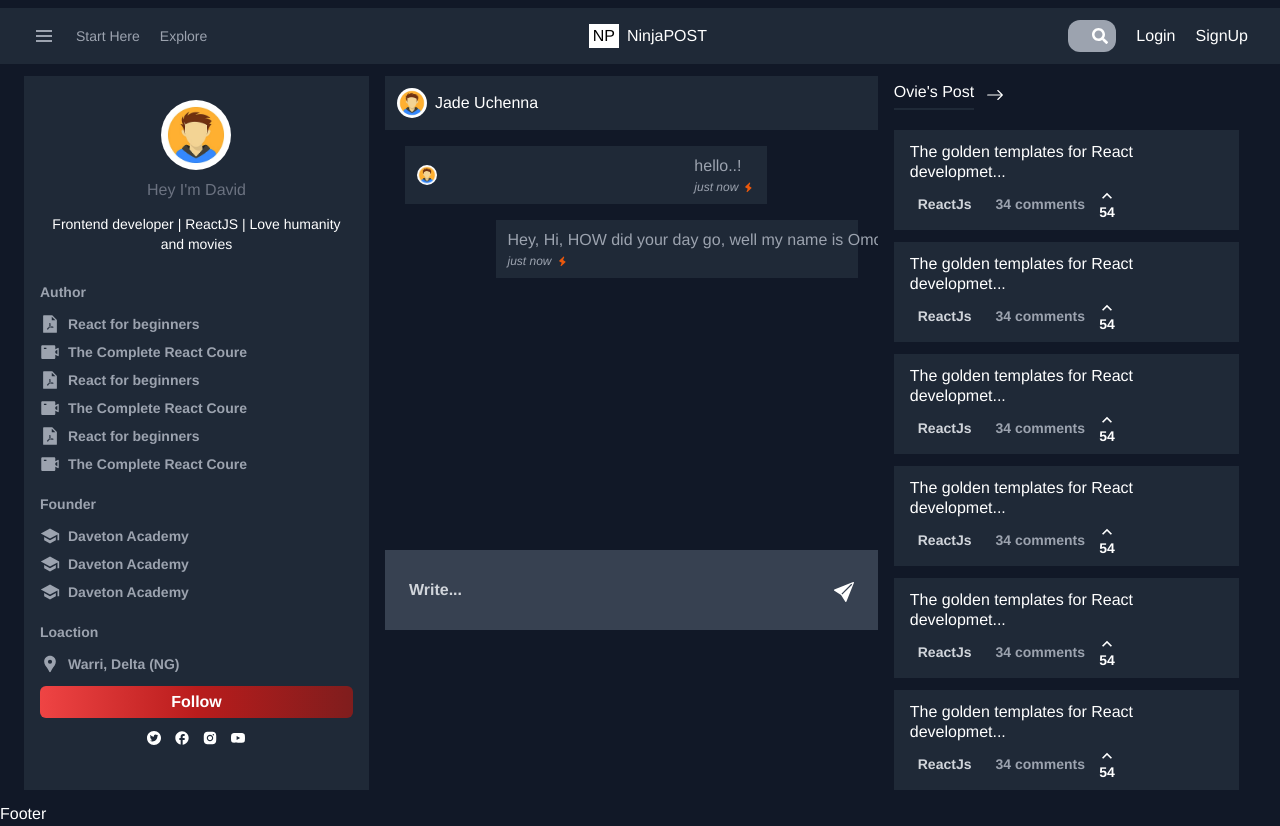
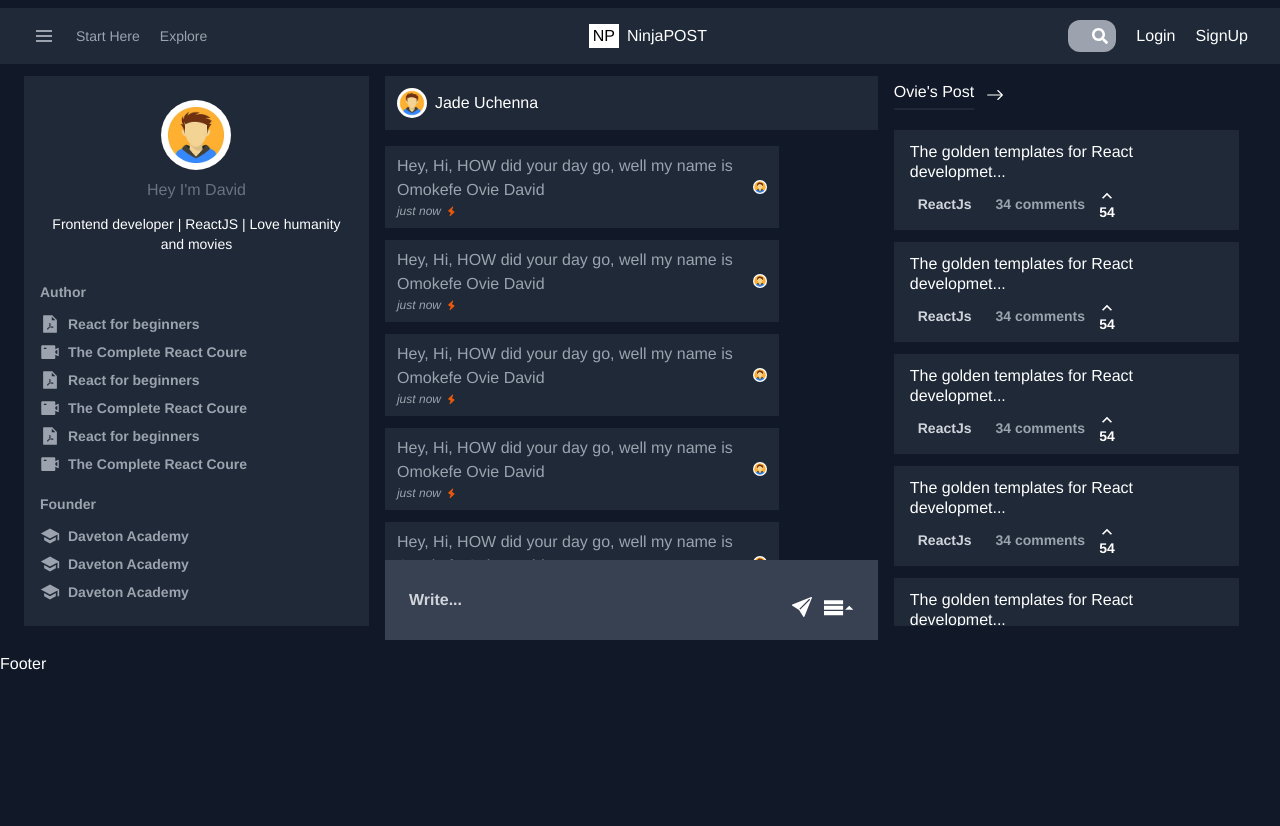
Before and after one commit to ovie-daveth/NinjaPost, a React (Create React App) app in the folder client/: page /chat in a window 1280 px wide. After the commit the page ends 800 px from the top, so only its background shows below. Built offline with nearby package versions, Linux system fonts and the light colour scheme.

Commit message:
Rearranged the chats componets

```diff
--- a/client/src/components/SenderMessage.jsx
+++ /dev/null
@@ -1,23 +0,0 @@
-import React, { useState } from 'react'
-import avatar from '../assets/avatar.jpg'
-import {TiFlash} from 'react-icons/ti'
-
-const SenderMessage = () => {
-    const [seen, setSeen] = useState(true)
-  return (
-    <div className=' flex items-center justify-between px-3 bg-gray-800 text-gray-400 gap-4 font-medium w-[80%] py-2'>
-        <div className="flex">
-            <img src={avatar} alt="avala"
-            width="20px"
-            className='rounded-full'
-            />
-        </div>
-        <div className="flex flex-col">
-            <p>hello..!</p>
-            <small className='flex items-center gap-1'><span className='italic text-[12px]'>just now</span><span className={`${ seen ? 'text-orange-600': 'text-gray-400'}`}><TiFlash /></span></small>
-        </div>
-    </div>
-  )
-}
-
-export default SenderMessage
--- /dev/null
+++ b/client/src/components/chat/ChatInput.jsx
@@ -0,0 +1,30 @@
+import React from 'react'
+import { BsSendFill} from 'react-icons/bs'
+import {ImMenu4} from 'react-icons/im'
+
+const ChatInput = () => {
+
+    const SendMessage = (e) => {
+        e.preventDefault()
+    }
+  return (
+    <div>
+       <form className=' w-full h-[80px] relative' onSubmit={SendMessage}>
+                <input type="text"
+                className='w-full h-full bg-gray-700 focus:outline-none focus:bg-gray-500 placeholder:text-gray-300 placeholder:font-semibold text-gray-300 font-semibold px-6'
+                placeholder='Write...'
+                />
+               <div className="flex items-center gap-3 absolute right-6 top-8 text-xl">
+               <div className=' hover:text-gray-400 active:text-gray-300 cursor-pointer'>
+                    <BsSendFill />
+                </div>
+                <div className='hover:text-gray-400 text-3xl active:text-gray-300 cursor-pointer'>
+                    <ImMenu4 />
+                </div>
+               </div>
+            </form>
+    </div>
+  )
+}
+
+export default ChatInput
--- a/client/src/pages/ReceiverMessage.jsx
+++ b/client/src/components/chat/Message.jsx
@@ -1,8 +1,8 @@
 import React, { useState } from 'react'
-import avatar from '../assets/avatar.jpg'
+import avatar from '../../assets/avatar.jpg'
 import {TiFlash} from 'react-icons/ti'
 
-const ReceiverMessage = () => {
+const Message = () => {
     const [seen, setSeen] = useState(true)
   return (
     <div className=' flex items-center justify-between px-3 bg-gray-800 text-gray-400 gap-4 font-medium w-[80%] py-2'>
@@ -20,4 +20,4 @@ const ReceiverMessage = () => {
   )
 }
 
-export default ReceiverMessage
+export default Message
--- /dev/null
+++ b/client/src/components/chat/Messages.jsx
@@ -0,0 +1,19 @@
+import React from 'react'
+import Message from './Message'
+
+const Messages = () => {
+  return (
+    <div className='flex flex-col gap-3'>
+      <Message />
+      <Message />
+      <Message />
+      <Message />
+      <Message />
+      <Message />
+      <Message />
+      <Message />
+    </div>
+  )
+}
+
+export default Messages
--- a/client/src/pages/ChatRoom.jsx
+++ b/client/src/pages/ChatRoom.jsx
@@ -4,11 +4,12 @@ import {AiFillFilePdf, AiFillVideoCamera, AiFillTwitterCircle, AiFillInstagram,
 import {MdSchool, MdLocationPin, MdFacebook} from 'react-icons/md'
 import { Link } from 'react-router-dom'
 import {MdKeyboardArrowUp} from 'react-icons/md'
-import {BsArrowRight, BsSendFill} from 'react-icons/bs'
+import {BsArrowRight} from 'react-icons/bs'
 import {TiTimes} from 'react-icons/ti'
 import {FaPlus} from 'react-icons/fa'
-import SenderMessage from '../components/SenderMessage'
-import ReceiverMessage from './ReceiverMessage'
+import Messages from '../components/chat/Messages'
+import ChatInput from '../components/chat/ChatInput'
+
 
 const ChatRoom = () => {
     const [following, setFollowing] = useState(false)
@@ -29,13 +30,11 @@ const ChatRoom = () => {
     const Follow = () => {
         setFollowing(!following)
     }
-    const SendMessage = (e) => {
-        e.preventDefault()
-    }
 
   return (
     <div className='flex  gap-4 px-6 py-3'>
-        <div className="bg-gray-800  flex flex-col gap-3 w-[28%] py-6 px-4">
+       <div className="w-[28%] max-h-[550px] overflow-y-auto scrollbar-hide">
+             <div className="bg-gray-800  flex flex-col gap-3  py-6 px-4">
                 <div className='flex flex-col items-center gap-2 '>
                     <img src={avatar}
                     className=' rounded-full w-[70px] '
@@ -79,35 +78,23 @@ const ChatRoom = () => {
                 <span className='hover:text-gray-400 transition ease-in-out'> <Link to="https://www.youtube.com"><AiFillYoutube /></Link> </span>
             </div>
             </div>
-        <div className=' w-[40%]  h-[500px]'>
+       </div>
+        <div className=' w-[40%]'>
             <div className="flex gap-2 items-center p-3 bg-gray-800">
                 <img src={avatar} alt="avatar" width="30px"
                 className=' rounded-full'
                 />
                 <p>Jade Uchenna</p>
             </div>
-            <div className="message block overflow-y-auto px-5 scrollbar-hide whitespace-nowrap h-[420px]">
-                <div className="flex  flex-col gap-4 pt-4  ">
-                    <div className="w-full text-start">
-                        <SenderMessage />
+            <div className="flex flex-col gap-4 pt-4 max-h-[430px] overflow-y-auto scrollbar-hide">
+                <Messages />
             </div>
-                    <div className="w-full flex justify-end">
-                        <ReceiverMessage />
+           <div className="block">
+            <ChatInput />
            </div>
         </div>
-            </div>
-            <form className=' w-full h-[80px] relative' onSubmit={SendMessage}>
-                <input type="text"
-                className='w-full h-full bg-gray-700 focus:outline-none focus:bg-gray-500 placeholder:text-gray-300 placeholder:font-semibold text-gray-300 font-semibold px-6'
-                placeholder='Write...'
-                />
-                <button className='absolute right-6 top-8 text-xl active:text-gray-300 cursor-pointer'>
-                    <BsSendFill />
-                </button>
-            </form>
-
-        </div>
-        <div className=' w-[28%]'>
+       <div className="max-h-[550px] overflow-y-auto scrollbar-hide  w-[28%]">
+            <div className=''>
             <div className={`hidetimes mb-4 flex items-center gap-4 cursor-pointer  py-1 ${ !showPost ? 'border-2 border-gray-600 px-3': null}`}>
             <div className="flex gap-3 items-center hover:text-blue-600 transition ease-in-out">
             <h4 className={ `${ showPost ? 'border-b-2 border-gray-800' : null} pb-1 font-medium text-md`}><Link to='/'>Ovie's Post</Link> </h4>
@@ -239,6 +226,7 @@ const ChatRoom = () => {
             </div>
             }
             </div>
+       </div>
 
     </div>
   )
```
Lines whose indentation alone changed are shown as unchanged.
